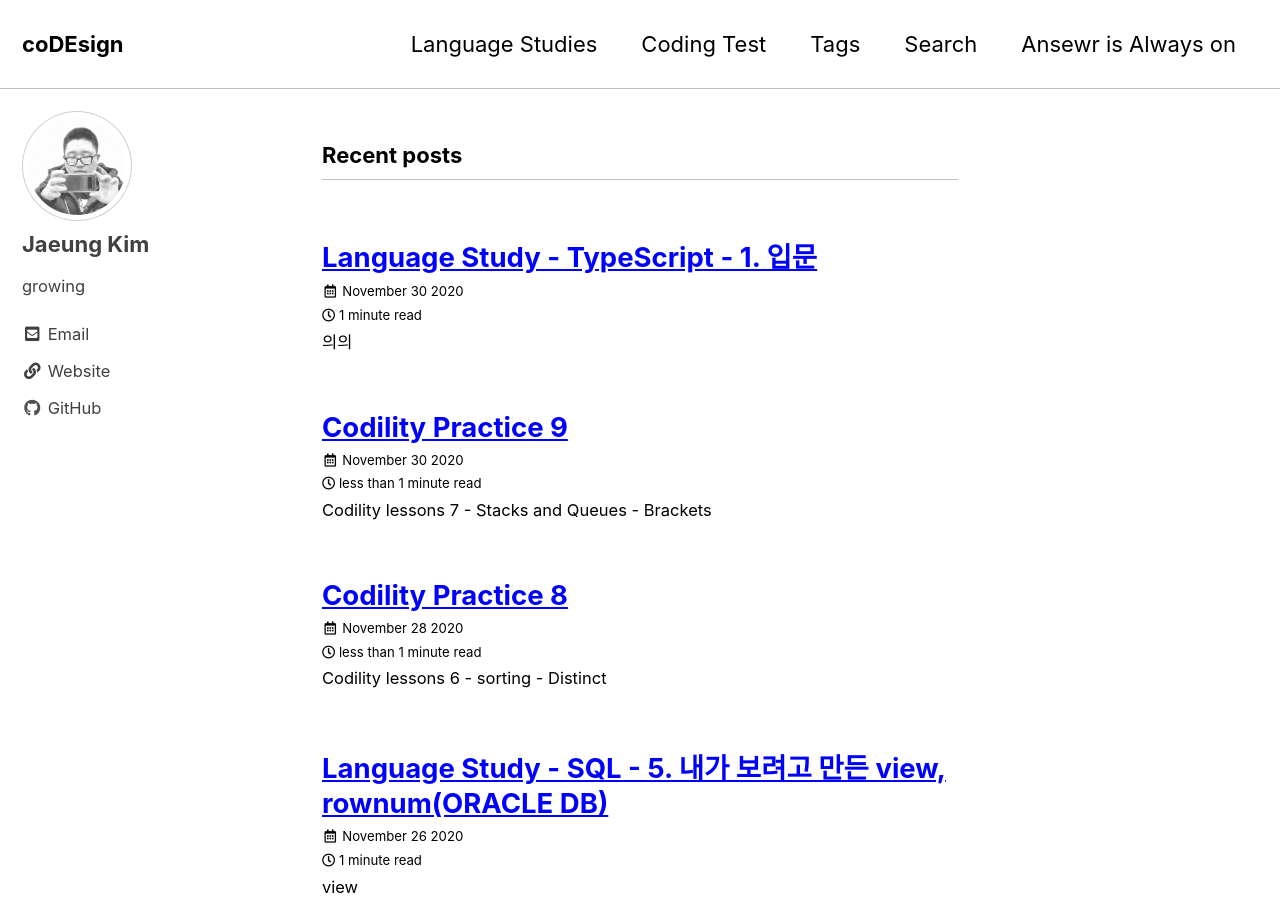
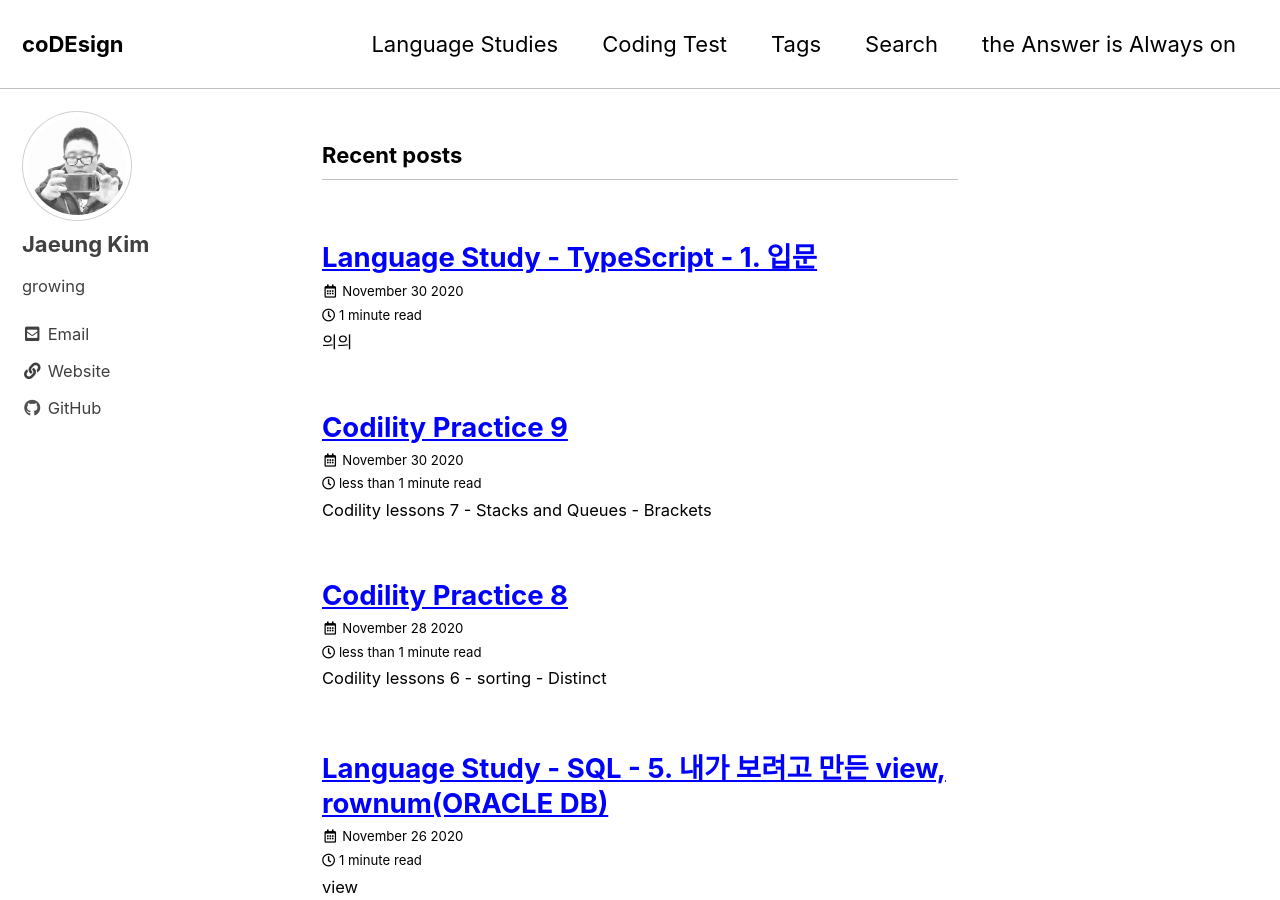
Before and after one commit to ArkimCity/ArkimCity.github.io, a Jekyll site: the page built from index.html, in a window 1280 px wide and 900 px high. Built offline with Jekyll 4.4.1, drawn with Linux system fonts in a browser that asks for light colours; cached includes are drawn as plain includes; the list of posts is cut into pages by our own code.

Commit message:
Update navigation.yml

```diff
--- a/_data/navigation.yml
+++ b/_data/navigation.yml
@@ -18,7 +18,7 @@ main:
     url: /tags/
   - title: "Search"
     url: /search/
-  - title: "Ansewr is Always on"
+  - title: "the Answer is Always on"
     url: https://www.google.com/
 
 docs:
```
